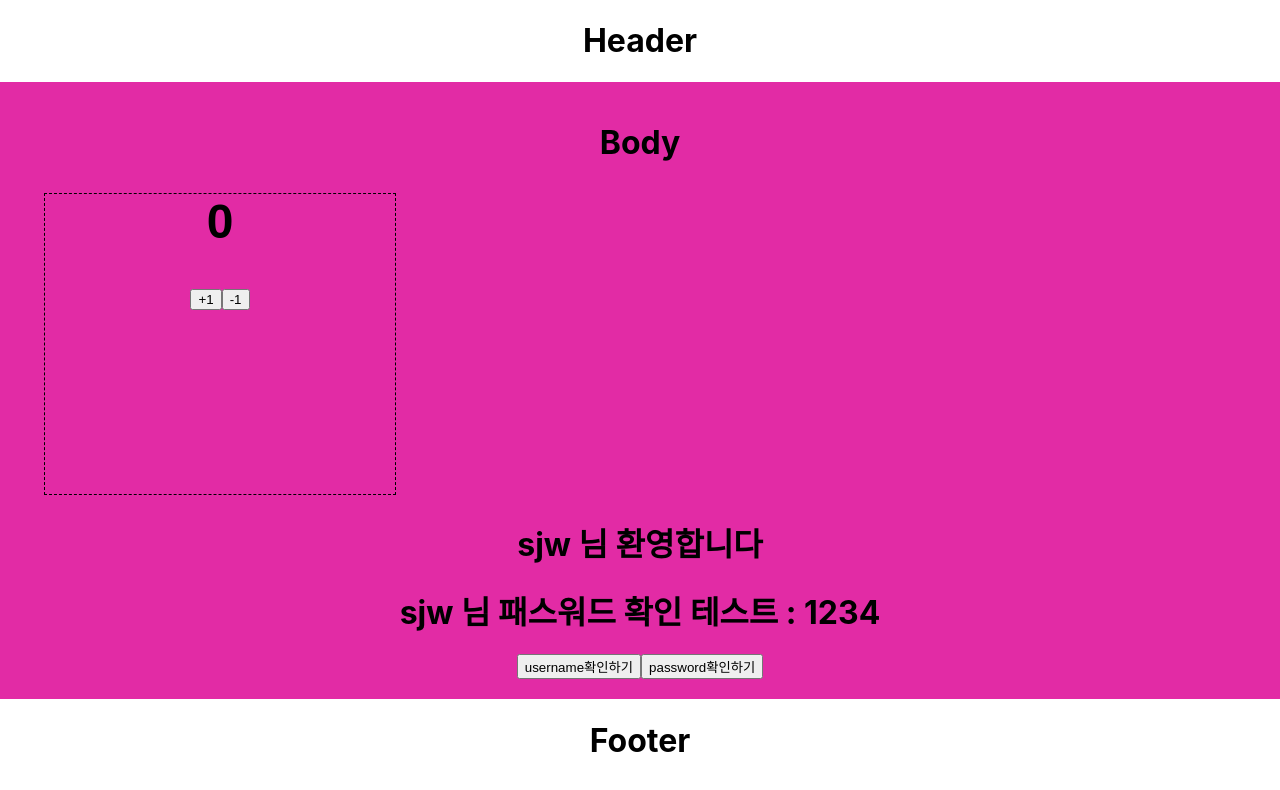
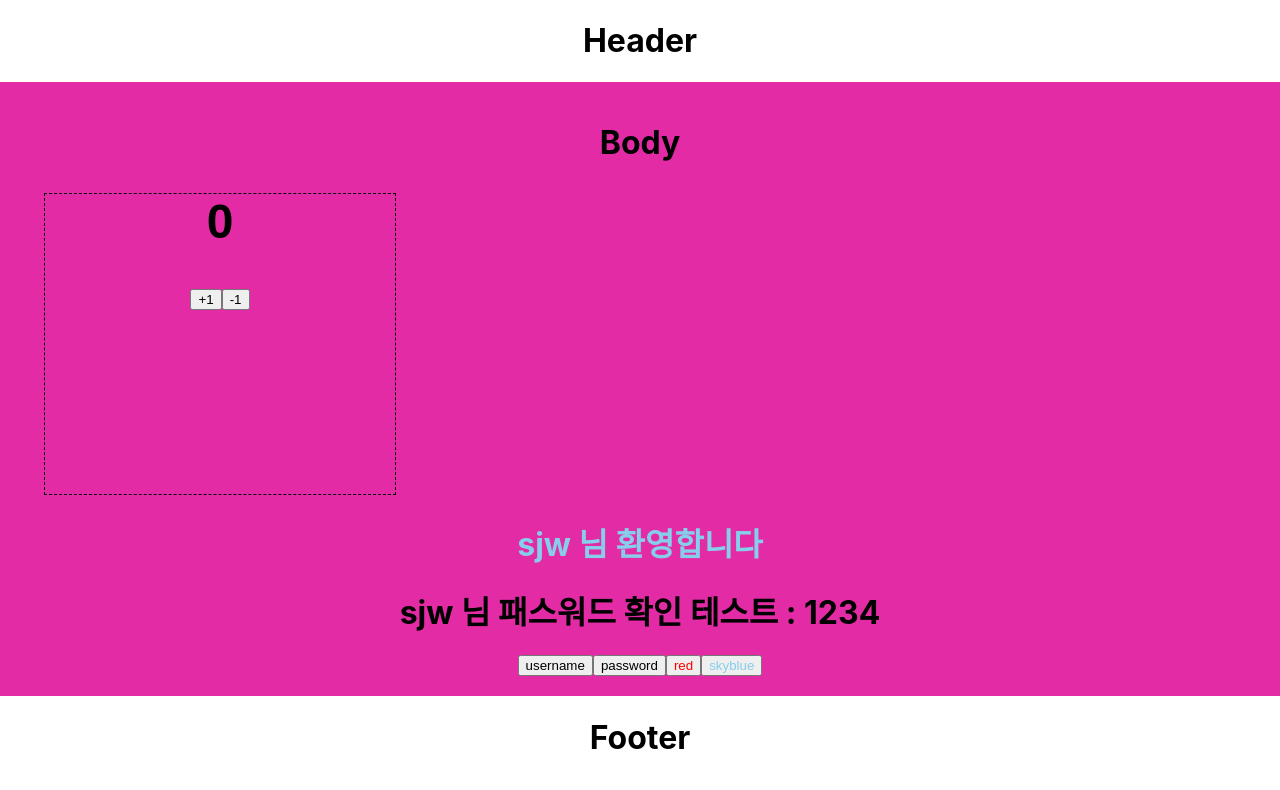
Before and after one commit to jurwon/ReactPractice, a React (Create React App) app in the folder ch3-test/: page / in a window 1280 px wide. Shown: the top 790 px of the page. Built offline with nearby package versions, Linux system fonts and the light colour scheme.

Commit message:
useState로 style변경해보기

```diff
--- a/ch3-test/src/Component/MySay.js
+++ b/ch3-test/src/Component/MySay.js
@@ -6,6 +6,7 @@ const MySay = () => {
   //const[상태값,세터함수] = useState('')->반환 배열 형식
   const [username, setUserName] = useState("sjw");
   const [password, setPassword] = useState("1234");
+  const [color, setColor] = useState("skyblue");
 
   //이벤트 핸들러 추가. onClick
   const onClickUserName = () => setUserName("손주원");
@@ -13,12 +14,18 @@ const MySay = () => {
 
   return (
     <div>
-      <h1>{username} 님 환영합니다</h1>
+      <h1 style={{ color }}>{username} 님 환영합니다</h1>
       <h1>
         {username} 님 패스워드 확인 테스트 : {password}
       </h1>
-      <button onClick={onClickUserName}>username확인하기</button>
-      <button onClick={onClickPassword}>password확인하기</button>
+      <button onClick={onClickUserName}>username</button>
+      <button onClick={onClickPassword}>password</button>
+      <button style={{ color: "red" }} onClick={() => setColor("red")}>
+        red
+      </button>
+      <button style={{ color: "skyblue" }} onClick={() => setColor("skyblue")}>
+        skyblue
+      </button>
     </div>
   );
 };
```
